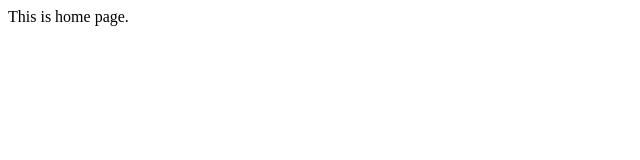
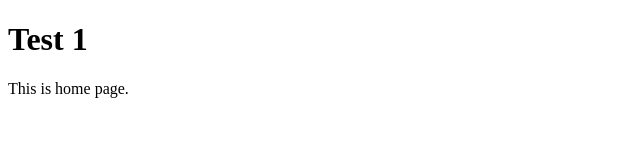
Before and after one commit to lebach88/ct300-bai1, a plain HTML site: page index.html in a window 1280 px wide. Shown: the whole page, without its empty margins (0-640 px from the left). Drawn offline with Linux system fonts and the light colour scheme.

Commit message:
Update index.html

```diff
--- a/index.html
+++ b/index.html
@@ -6,6 +6,7 @@
     <title>Document</title>
 </head>
 <body>
+    <h1>Test 1 </h1>
     <span>This is home page.</span>
 </body>
 </html>
```
